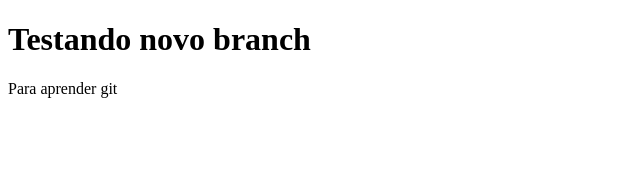
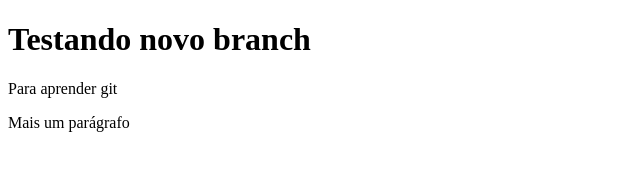
Before and after one commit to hel3na1/tutoria-git, a plain HTML site: page index.html in a window 1280 px wide. Shown: the whole page, without its empty margins (0-640 px from the left). Drawn offline with Linux system fonts and the light colour scheme.

Commit message:
Nova demanda

```diff
--- a/index.html
+++ b/index.html
@@ -8,5 +8,6 @@
 <body>
         <h1>Testando novo branch</h1>
         <p>Para aprender git</p>
+        <p>Mais um parágrafo</p>
 </body>
-</html>
+</body>
```
